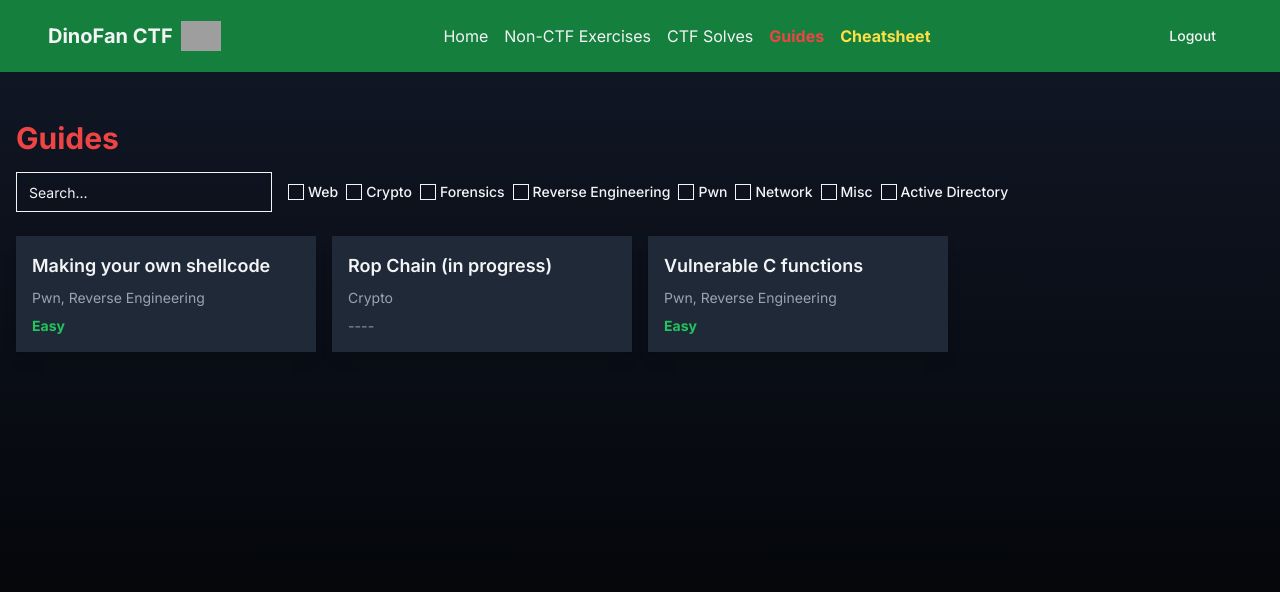
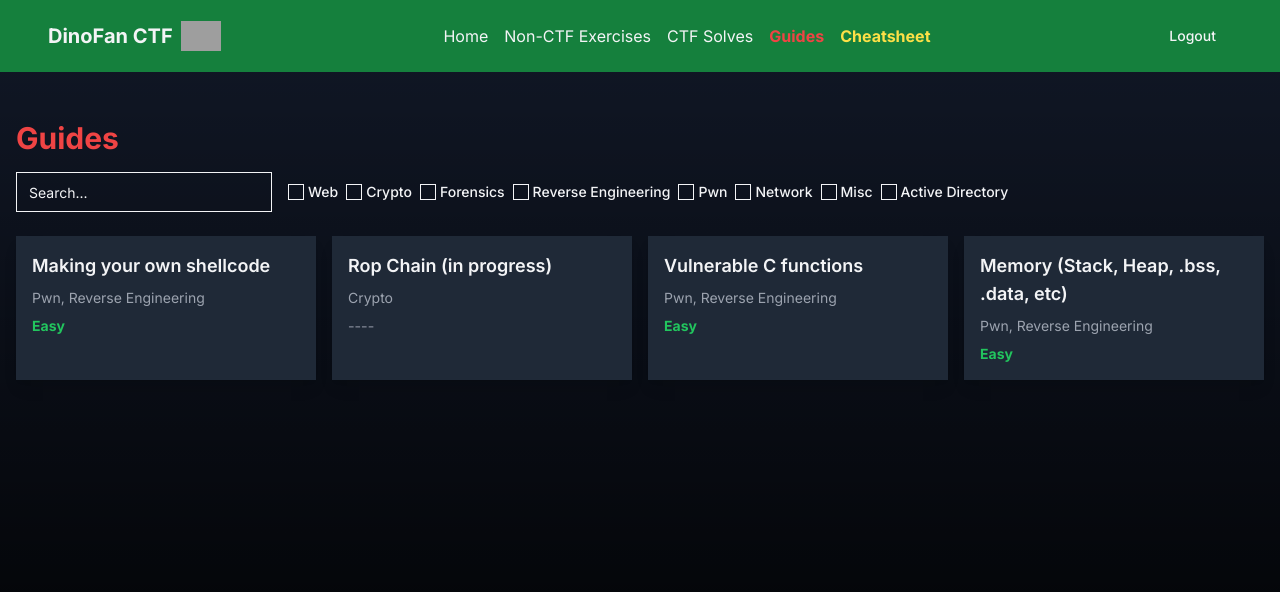
Before and after one commit to dino-fan777/dino-fan777.github.io, a Next.js app: page /guides in a window 1280 px wide. Shown: the top 592 px of the page. Built offline with nearby package versions, Linux system fonts and the light colour scheme; sample sign-in values are in the browser's storage; grey boxes are pictures that could not be loaded.

Commit message:
Another one

```diff
--- a/public/data/guides.ts
+++ b/public/data/guides.ts
@@ -42,6 +42,16 @@ export const guides : Guide[] = [
     author: "dino_fan",
     guideFilePath: "/data/guides/guide3.txt"
     },
+    {
+      id: 4,
+      title: "Memory (Stack, Heap, .bss, .data, etc)",
+      content: "A guide to the stack and some usefull tricks.",
+      categories: ["Pwn", "Reverse Engineering"],
+      difficulty: "Easy",
+      vulnerability: "Depends on the function",
+      author: "dino_fan",
+      guideFilePath: "/data/guides/guide4.txt"
+      },
 ];
 
 export const categories = [
```
Also changed, not shown: public/data/guides/guide4.txt (added).
